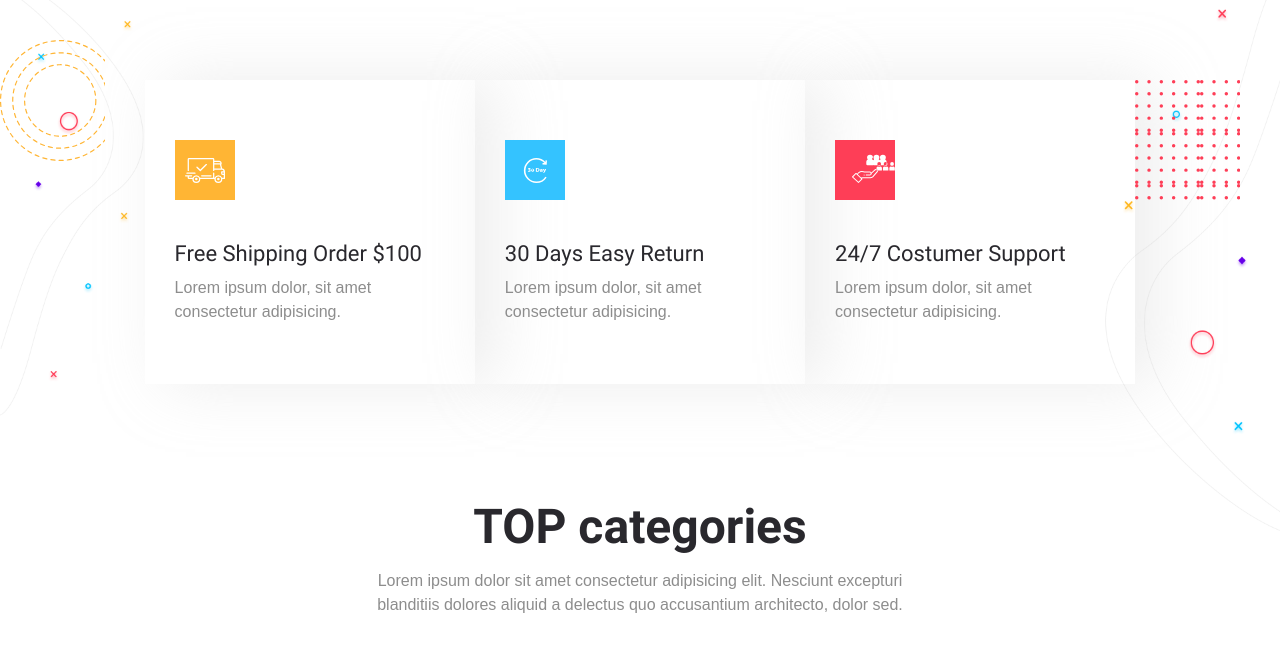
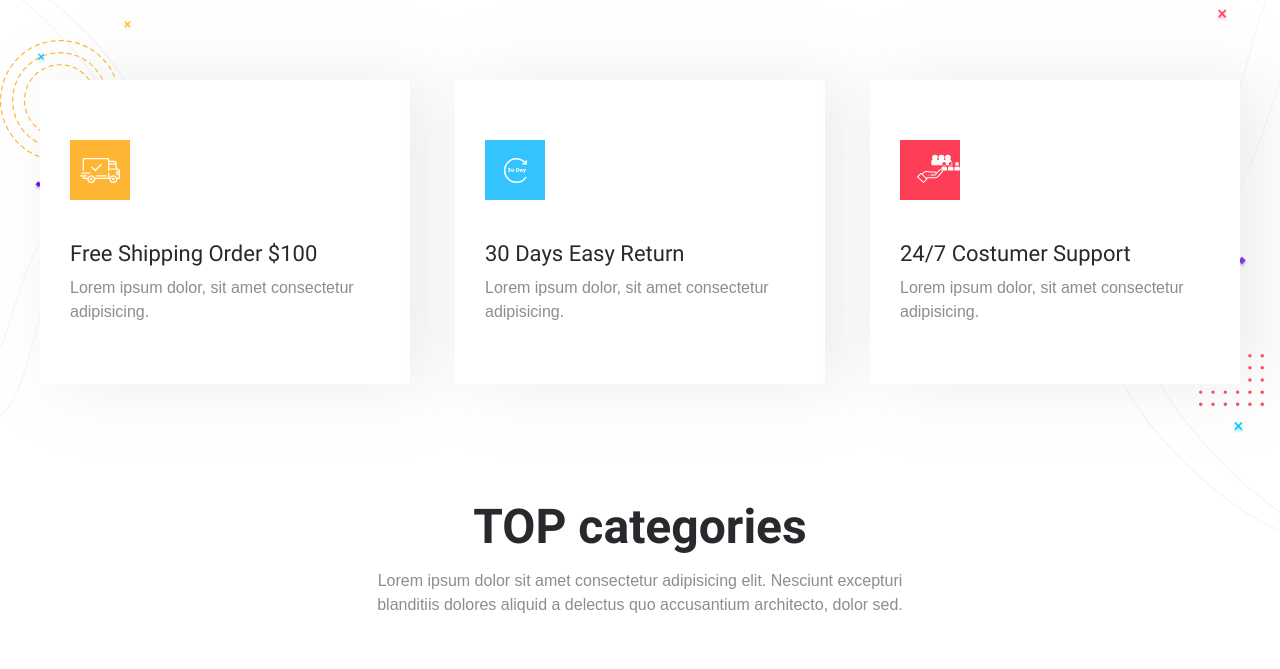
Before and after one commit to serafim7k/gulp_rep, a website: page app/index.html in a window 1280 px wide. Shown: the part 799-1468 px from the top of the page. Drawn offline with nearby package versions, Linux system fonts and the light colour scheme; files that its build step writes are made by us from their sources; files whose address does not match are found by name.

Commit message:
categiries 100%

```diff
--- a/app/scss/style.scss
+++ b/app/scss/style.scss
@@ -268,7 +268,11 @@ padding: 40px 0;
     justify-content: space-between;
     // max-width: 450px;
     margin-bottom: 110px;
+    position: relative;
     &_item{
+        position: relative;
+        z-index: 1;
+        background-color: #fff;
         padding: 60px 30px;
         width: 370px;
         box-shadow: 20px 0px 60px 0px rgba(202, 202, 202, 0.35);
@@ -282,7 +286,8 @@ padding: 40px 0;
     &::before,
     &::after{
         content: "";
-        position: relative;
+        position: absolute;
+        z-index: -1;
     }
     &::before{
         background-image: url('../images/decor/circle.svg');
@@ -293,10 +298,10 @@ padding: 40px 0;
     }
     &::after{
         background-image: url('../images/decor/rectangle.svg');
-        bottom: 0px;
-        right: 0px;
-        width: 120px;
-        height: 121px;
+        bottom: -22px;
+        right: -24px;
+        width: 65px;
+        height: 52px;
     }
 }
 
@@ -309,9 +314,6 @@ padding: 40px 0;
         grid-gap: 30px;
     }
     &__item{
-        position: relative;
-        z-index: 1;
-        background-color: #fff;
         background-repeat: no-repeat;
         background-size: cover;
         background-position: center center;
```
